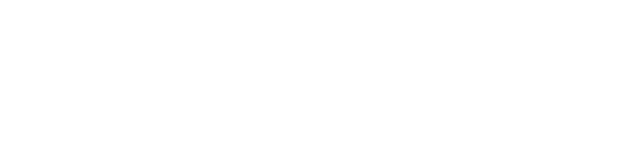
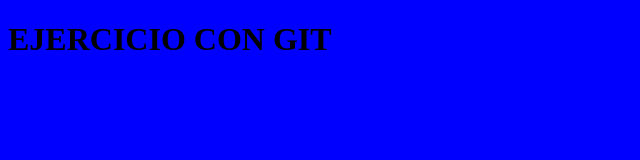
Before and after one commit to spyuli/cursoGit, a plain HTML site: page index.html in a window 1280 px wide. Shown: the whole page, without its empty margins (0-640 px from the left). Drawn offline with Linux system fonts and the light colour scheme.

```diff
--- /dev/null
+++ b/css/estilos.css
@@ -0,0 +1,3 @@
+body{
+    background: blue;
+}
--- a/index.html
+++ b/index.html
@@ -4,9 +4,10 @@
     <meta charset="UTF-8">
     <meta http-equiv="X-UA-Compatible" content="IE=edge">
     <meta name="viewport" content="width=device-width, initial-scale=1.0">
-    <title>index</title>
+    <link rel="stylesheet" href="css/estilos.css">
+    <title>GIT</title>
 </head>
 <body>
-
+    <h1>EJERCICIO CON GIT</h1>
 </body>
 </html>
```
Also changed, not shown: js/javascript.js (added).
